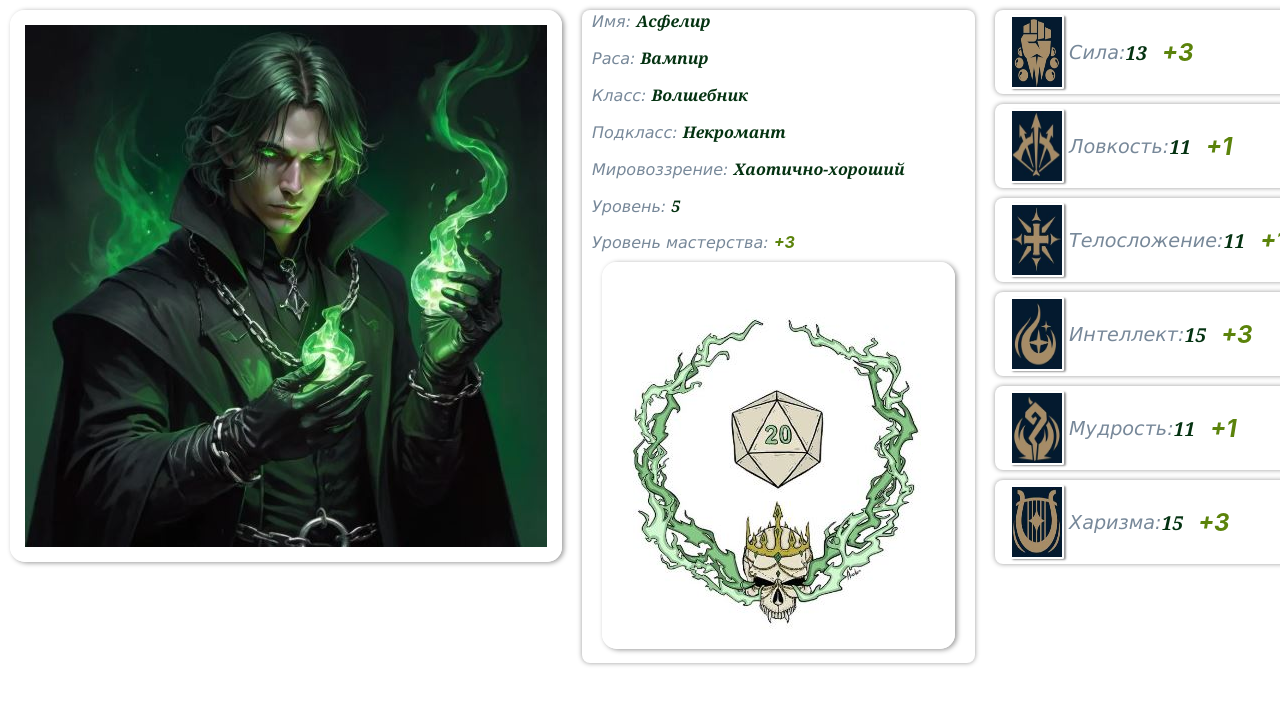
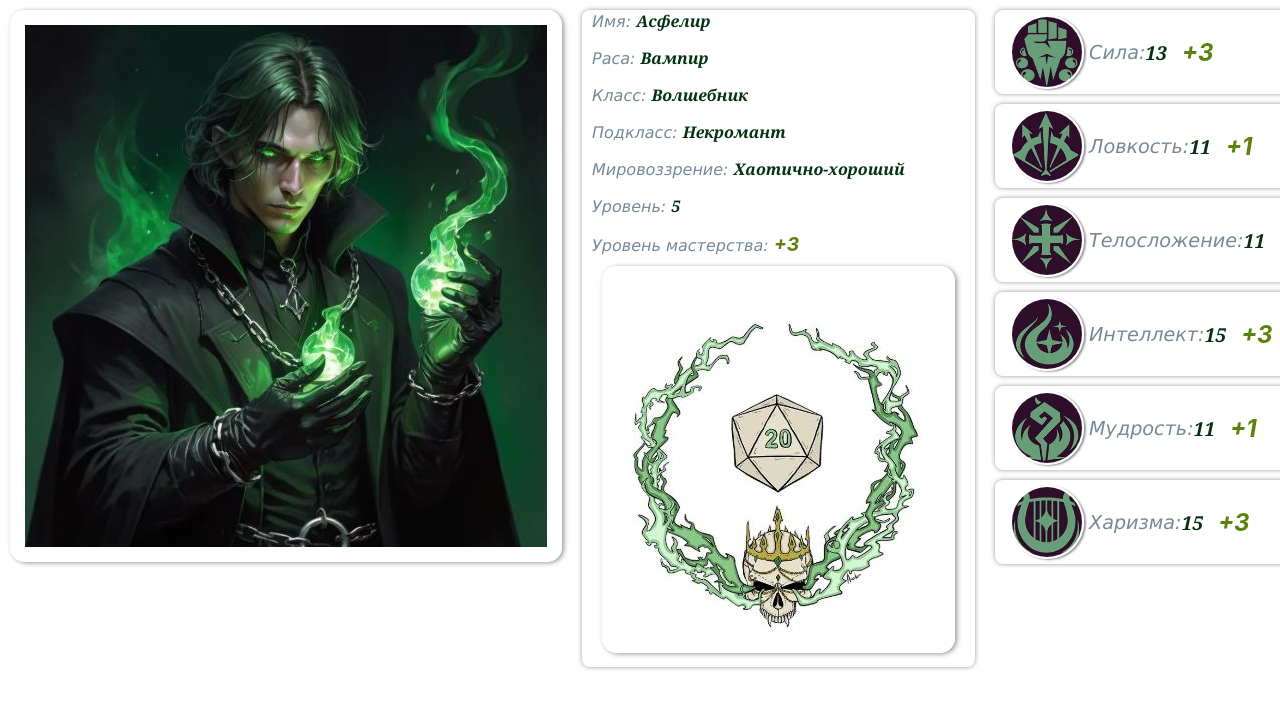
Before and after one commit to AndreyVorobiev88/DnDApp_React, a React (Create React App) app: page / in a window 1280 px wide. Shown: the top 708 px of the page. Built offline with nearby package versions, Linux system fonts and the light colour scheme.

Commit message:
modified:   src/App.js 	modified:   src/Character.json 	modified:   src/Components/Panel_info.css 	modified:   src/Components/Panel_stat.css 	renamed:    src/Resources/Necromancer.JPG -> src/Resources/Portrait.JPG

```diff
--- a/src/App.js
+++ b/src/App.js
@@ -1,5 +1,5 @@
 import './App.css';
-import Necromancer from "./Resources/Necromancer.JPG"
+import Portrait from "./Resources/Portrait.JPG"
 import strength from "./Resources/Strength.jpg"
 import dexterity from "./Resources/Dexterity.JPG"
 import constitution from "./Resources/Constitution.JPG"
@@ -17,39 +17,33 @@ function App() {
 
         <div id="main" className="main_div_style">
 
-            <div>
-                <img src = {Necromancer} className={"image_radius"} alt = "portrait"></img>
-            </div>
-            <div>
+                <div>
+                <img src = {Portrait} className={"image_radius"} alt = "portrait"></img>
+                </div>
+
                 <Panel Name={data.Name} Race={data.Race} ClassName={data.ClassName} SubClass={data.SubClass} Outlook={data.Outlook} Level={data.Level}
                 SkillLevel={data.SkillLevel}/>
-            </div>
-            <div>
+
                 <div>
                     <PanelStat Picture={strength} StatName={data.Stats[0].StatName} Value={data.Stats[0].Value}
                     Bonus={data.Stats[0].Bonus} />
-                </div>
-                <div>
+
                     <PanelStat Picture={dexterity} StatName={data.Stats[1].StatName} Value={data.Stats[1].Value}
                     Bonus={data.Stats[1].Bonus} />
-                </div>
-                <div>
+
                     <PanelStat Picture={constitution} StatName={data.Stats[2].StatName} Value={data.Stats[2].Value}
                     Bonus={data.Stats[2].Bonus} />
-                </div>
-                <div>
+
                     <PanelStat Picture={intelligence} StatName={data.Stats[3].StatName} Value={data.Stats[3].Value}
                     Bonus={data.Stats[3].Bonus} />
-                </div>
-                <div>
+
                     <PanelStat Picture={wisdom} StatName={data.Stats[4].StatName} Value={data.Stats[4].Value}
                     Bonus={data.Stats[4].Bonus} />
-                </div>
-                <div>
+
                     <PanelStat Picture={charisma} StatName={data.Stats[5].StatName} Value={data.Stats[5].Value}
                     Bonus={data.Stats[5].Bonus} />
+
                 </div>
-            </div>
 
 
         </div>
--- a/src/Character.json
+++ b/src/Character.json
@@ -6,6 +6,9 @@
     "Outlook": "Хаотично-хороший",
     "Level": "5",
     "SkillLevel": "+3",
+
+    "KD": "13",
+    "Vitality": "28",
 
     "Stats": [
 
--- a/src/Components/Panel_info.css
+++ b/src/Components/Panel_info.css
@@ -40,11 +40,12 @@
     font-style:italic;
     font-weight: 700;
     color:rgb(91, 131, 11);
+    font-size:larger;
 }
 
 .image_radius {
     border-radius: 15px;  /* Скругление углов изображения */
     border: 15px solid #fff; /* Цвет и ширину рамки */
     box-shadow: 2px 1px 5px #999999; /* Цвет и размер тени */
-    margin: 10px
+    margin: 10px,
   }
--- a/src/Components/Panel_stat.css
+++ b/src/Components/Panel_stat.css
@@ -16,15 +16,6 @@
     text-align:left;
   }
 
-  .text_info_margin
-  {
-      font-weight: 550;
-      font-style:italic;
-      color: lightslategrey;
-      font-family:'Lucida Sans', 'Lucida Sans Regular', 'Lucida Grande', 'Lucida Sans Unicode', Geneva, Verdana, sans-serif;
-      margin-left: auto;
-
-  }
 
 .text_stat
 {
@@ -61,6 +52,7 @@
     box-shadow: 2px 1px 2px #999999; /* Цвет и размер тени */
     margin: 5px;
     height: 70px;
-    width: 50px;
-
+    width: 70px;
+    border-radius: 50%;
+    filter: hue-rotate(90deg);
   }
```
Also changed, not shown: src/Resources/Portrait.JPG (renamed from src/Resources/Necromancer.JPG).
